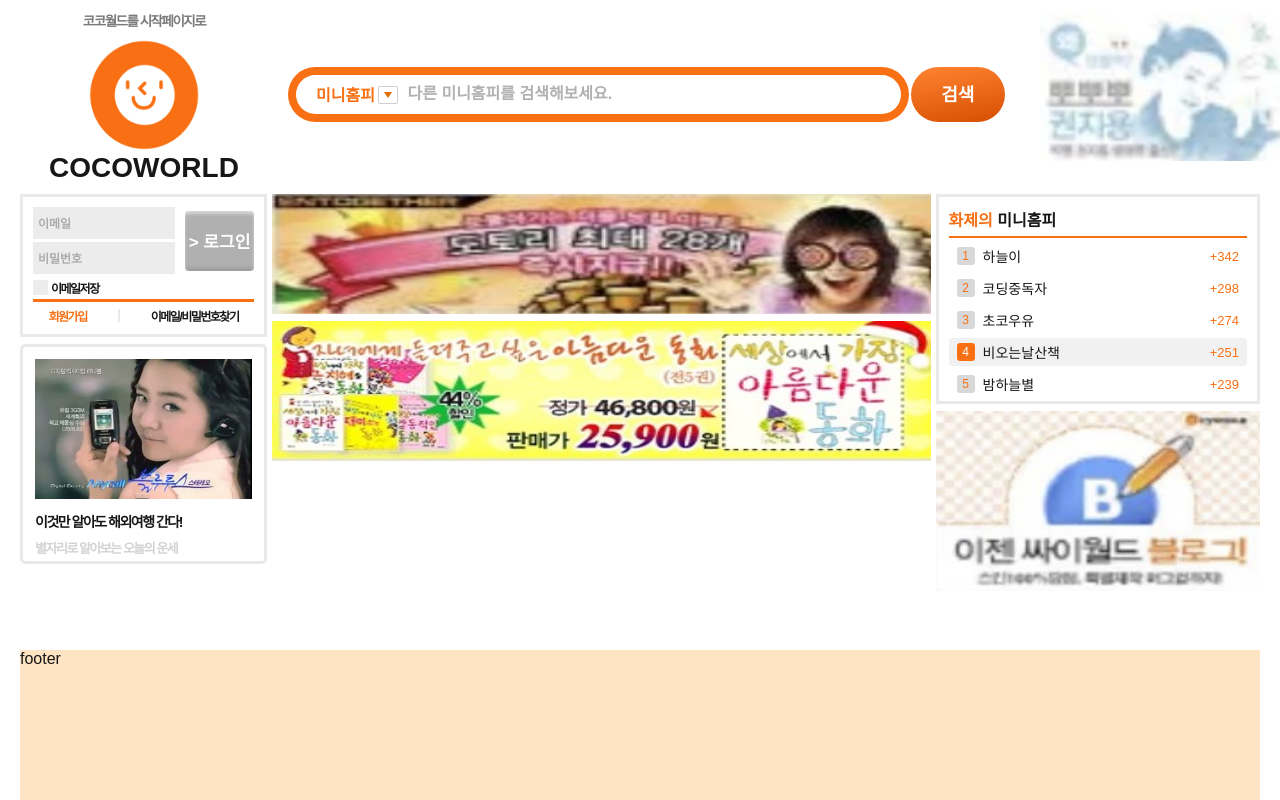
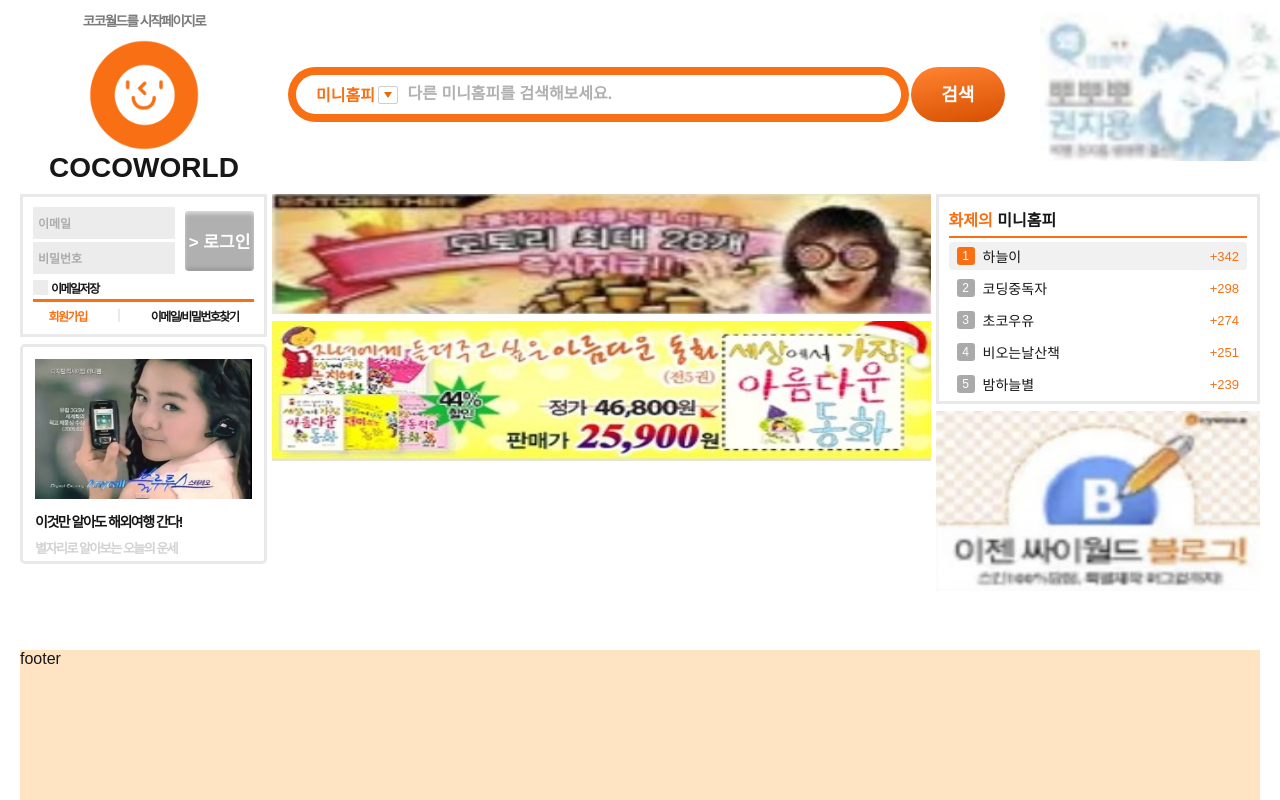
Before and after one commit to Team-COCOs/COCO_FrontEnd, a Next.js app: page / in a window 1280 px wide. Built offline with nearby package versions, Linux system fonts and the light colour scheme; a web font is replaced by a local one.

Commit message:
feat: 인기 미니홈피 요청

```diff
--- a/src/components/MainPage/StorePart/MainTopContainer/TodayMini/index.tsx
+++ b/src/components/MainPage/StorePart/MainTopContainer/TodayMini/index.tsx
@@ -2,8 +2,10 @@ import clsx from "clsx";
 import { TodayMiniStyle } from "./styled";
 import Image from "next/image";
 import { useEffect, useState } from "react";
+import { useRouter } from "next/router";
+import axios from "axios";
 
-export const todayMiniDummy = [
+export const userInfo = [
   {
     id: 1,
     username: "하늘이",
@@ -33,25 +35,25 @@ export const todayMiniDummy = [
 
 const TodayMini = () => {
   const [index, setIndex] = useState(0);
-  const [point, setPoint] = useState(1); // 1 : 아래로 (1등 -> 5등), -1 : 위로 (5등 -> 1등)
+  const router = useRouter();
+
+  const getuserInfo = async () => {
+    try {
+      const res = await axios.get("http://localhost:5001/storeitems");
+      const userInfo = res.data;
+
+      console.log("인기 미니홈피 데이터 : ", userInfo);
+    } catch (e) {
+      console.log("인기 미니홈피 가져오기 에러 : ", e);
+    }
+  };
 
   useEffect(() => {
     const interval = setInterval(() => {
-      setIndex((prev) => {
-        let next = prev + point;
-
-        if (next >= todayMiniDummy.length) {
-          setPoint(-1);
-          next = prev - 1;
-        } else if (next < 0) {
-          setPoint(1);
-          next = prev + 1;
-        }
-        return next;
-      });
+      setIndex((prev) => (prev + 1) % userInfo.length);
     }, 1000);
     return () => clearInterval(interval);
-  }, [point]);
+  }, []);
 
   return (
     <TodayMiniStyle className={clsx("TodayMiniStyle_wrap")}>
@@ -59,12 +61,15 @@ const TodayMini = () => {
         <b className="mainColor">화제의</b> <b>미니홈피</b>
         <div className="TodayMini_line"></div>
         <ul className="Today_rank">
-          {todayMiniDummy.map((user, idx) => (
+          {userInfo.map((user, idx) => (
             <li
               key={user.id}
               className={clsx("rank_item", {
                 active: idx === index,
               })}
+              onClick={() => {
+                router.push(`/cocoworld/${user.id}`);
+              }}
             >
               <span className="rank_num">{idx + 1}</span>
               <span className="rank_name">{user.username}</span>
--- a/src/components/MainPage/StorePart/MainTopContainer/TodayMini/styled.ts
+++ b/src/components/MainPage/StorePart/MainTopContainer/TodayMini/styled.ts
@@ -33,10 +33,11 @@ export const TodayMiniStyle = styled.div`
           margin: 4px 0;
           padding: 4px 8px;
           border-radius: 4px;
+          cursor: pointer;
 
           .rank_num {
-            background: #d8d8d8;
-            color: ${({ theme }) => theme.colors.mainColor};
+            background: rgb(170, 170, 170);
+            color: white;
             width: 18px;
             height: 18px;
             font-size: 12px;
```
